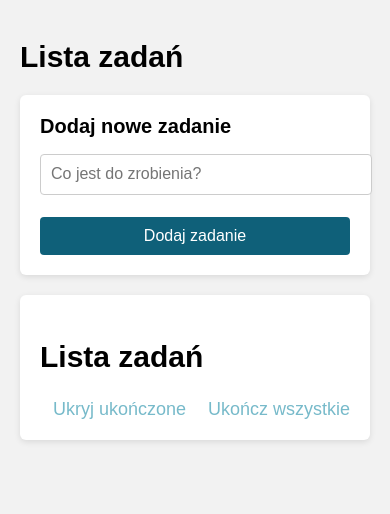
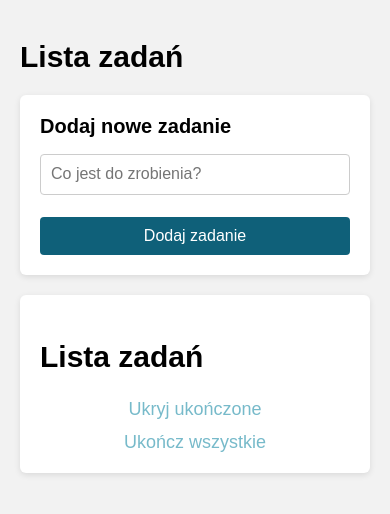
Before and after one commit to Mateusz-Chrabolowski/todo-list-react, a React (Create React App) app: page / in a window 390 px wide. Shown: the top 514 px of the page. Built offline with nearby package versions, Linux system fonts and the light colour scheme.

Commit message:
adding some visual changes and downgrade a react version to 18

```diff
--- a/package.json
+++ b/package.json
@@ -8,8 +8,8 @@
   "@testing-library/jest-dom": "^6.9.1",
   "@testing-library/react": "^16.3.1",
   "@testing-library/user-event": "^13.5.0",
-    "react": "^19.2.3",
-    "react-dom": "^19.2.3",
+  "react": "18.2.0",
+  "react-dom": "18.2.0",
   "react-scripts": "5.0.1",
   "web-vitals": "^2.1.4"
 },
--- a/src/components/TaskControl.js
+++ b/src/components/TaskControl.js
@@ -4,8 +4,18 @@ function TaskControls({ showCompleted, setShowCompleted, finishAll, tasks }) {
   return (
     <div className="card__header">
       <div className="controls">
-                <button>Ukryj ukończone</button>
-                <button>Ukończ wszystkie</button>
+        <button
+          onClick={() => setShowCompleted(prev => !prev)}
+        >
+          {showCompleted ? "Ukryj ukończone" : "Pokaż ukończone"}
+        </button>
+
+        <button
+          onClick={finishAll}
+          disabled={allDone}
+        >
+          Ukończ wszystkie
+        </button>
       </div>
     </div>
   );
--- a/src/css/card.css
+++ b/src/css/card.css
@@ -14,4 +14,12 @@
 .card__header {
     display: flex;
     align-items: center;
+    justify-content: space-between;
+    gap: 16px;
 }
+
+.controls {
+  display: flex;
+  margin-left: auto;
+  gap: 22px;
+}
--- a/src/css/input.css
+++ b/src/css/input.css
@@ -6,6 +6,7 @@
   border-radius: 4px;
   font-size: 16px;
   flex: 1;
+  box-sizing: border-box;
 }
 
 .add-btn {
--- a/src/css/responsive.css
+++ b/src/css/responsive.css
@@ -1,7 +1,11 @@
+/* =========================
+ MOBILE / TABLET
+========================= */
 @media (max-width: 600px) {
   .task-form {
+    display: flex;
     flex-direction: column;
-    align-items: stretch;
+    gap: 12px;
   }
 
   .task-input {
@@ -11,4 +15,36 @@
   .add-btn {
     width: 100%;
   }
+
+  .card__header {
+    display: flex;
+    flex-direction: column;
+    align-items: center;
+    gap: 12px;
+    text-align: center;
+  }
+
+  .controls {
+    display: flex;
+    flex-direction: column;
+    align-items: center;
+    gap: 12px;
+    margin-left: 0;
+  }
 }
+
+/*=========================
+DESKTOP
+========================= */
+@media (min-width: 601px) {
+  .card__header {
+    display: flex;
+    align-items: center;
+  }
+
+  .controls {
+    display: flex;
+    gap: 22px;
+    margin-left: auto;
+  }
+}
```
Also changed, not shown: 1 other file (tests, documents, lock files or other folders). Lines whose indentation alone changed are shown as unchanged.
